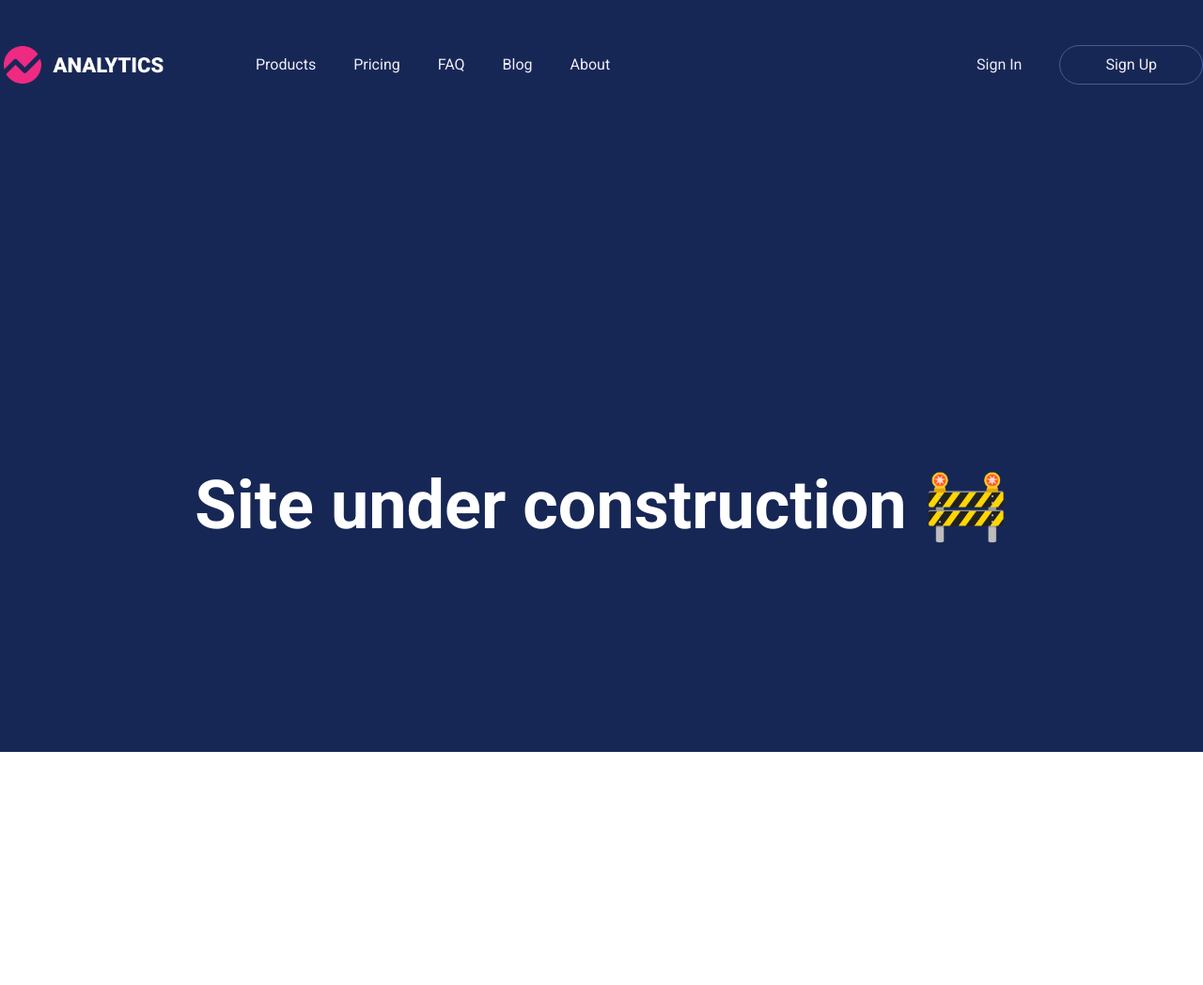
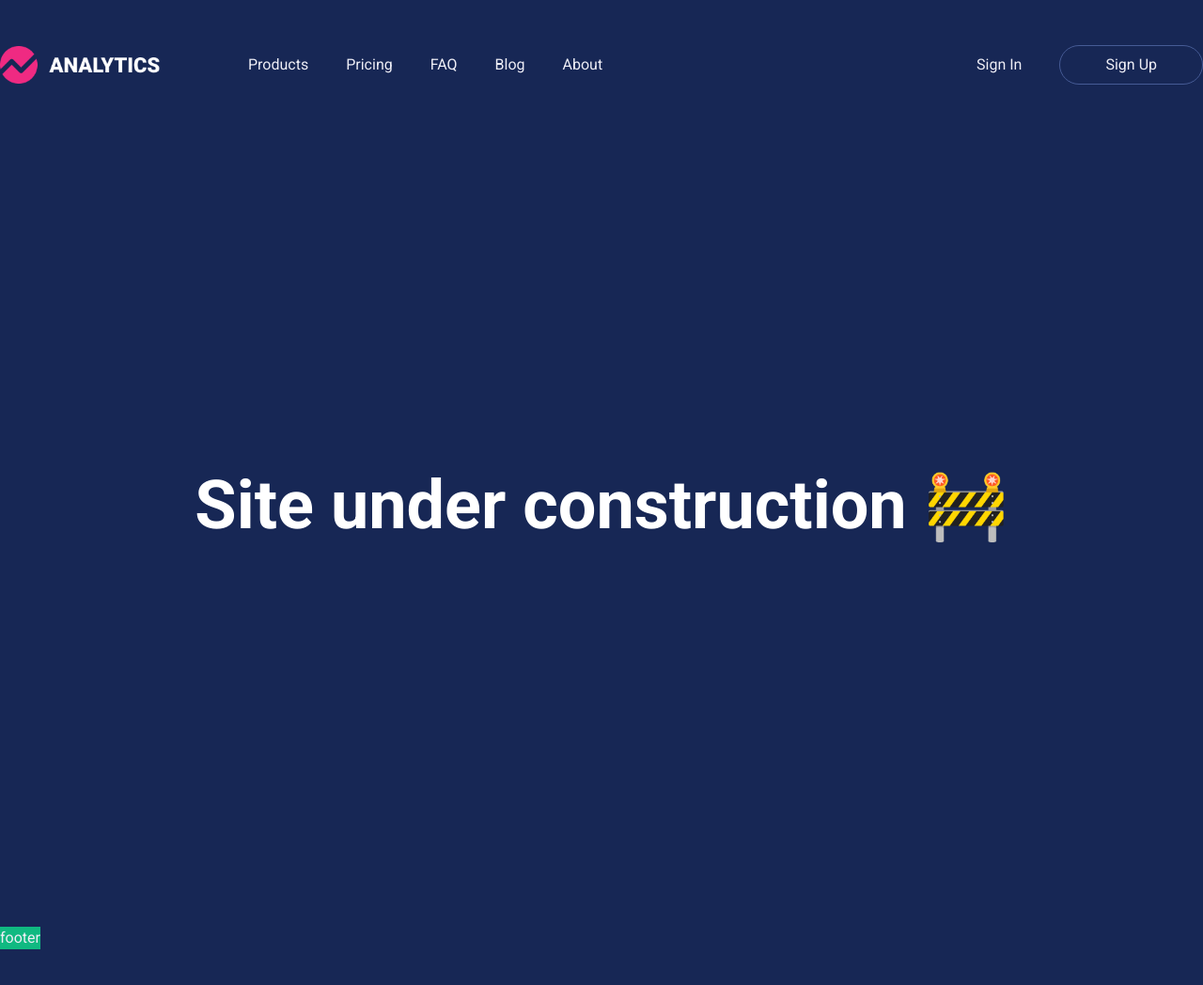
Before and after one commit to bardenHa/saas-analytics-website, a Next.js app: page / in a window 1280 px wide. Shown: the top 1048 px of the page at 94% size. Before the commit the page ends 800 px from the top, so only its background shows below. Built offline with nearby package versions, Linux system fonts and the light colour scheme.

Commit message:
fix: content height

```diff
--- a/app/components/elements/DrawerButton.tsx
+++ b/app/components/elements/DrawerButton.tsx
@@ -1,10 +1,10 @@
 type Props = {
   text: string;
   toggleDrawer: () => void;
-  color?: 'primary' | 'secondary' | 'base';
+  color?: 'primary' | 'secondary' | 'base-color';
 };
 
-const DrawerButton = ({ text, toggleDrawer, color = 'base' }: Props) => {
+const DrawerButton = ({ text, toggleDrawer, color = 'base-color' }: Props) => {
   const handleClick = (): void => {
     //Would have link to page then toggle drawer off
     toggleDrawer();
@@ -13,7 +13,7 @@ const DrawerButton = ({ text, toggleDrawer, color = 'base' }: Props) => {
     <button
       onClick={handleClick}
       className={`px-8 py-4 text-2xl transition duration-150 ease-in-out transform hover:scale-105 rounded-lg bg-${color} hover:bg-${
-        color === 'base' ? 'base-hover' : 'primary-hover'
+        color === 'base-color' ? 'base-hover' : 'primary-hover'
       }
       }`}
     >
--- a/app/components/layouts/Default/Default.tsx
+++ b/app/components/layouts/Default/Default.tsx
@@ -1,14 +1,16 @@
 import NavBar from '@module/NavBar/NavBar';
+import Footer from '@module/Footer/Footer';
 
 type Props = {
   children: React.ReactNode;
 };
 
 const Default = ({ children }: Props) => (
-  <main className="h-screen bg-base">
-    <div className="container h-full mx-auto overflow-hidden">
+  <main className="bg-base-color">
+    <div className="container mx-auto">
       <NavBar />
       {children}
+      <Footer />
     </div>
   </main>
 );
--- /dev/null
+++ b/app/components/modules/Footer/Footer.tsx
@@ -0,0 +1,9 @@
+const Footer = () => {
+  return (
+    <footer className="bottom-0 flex items-center w-full px-4 py-6 text-base md:py-12 text-chart md:px-0">
+      <div className="bg-green-500">footer</div>
+    </footer>
+  );
+};
+
+export default Footer;
--- a/app/components/modules/NavBar/NavBar.tsx
+++ b/app/components/modules/NavBar/NavBar.tsx
@@ -13,9 +13,9 @@ const NavBar = () => {
     setIsOpen(!isOpen);
   };
   return (
-    <header className="top-0 flex items-center w-full px-4 py-6 text-base md:py-12 text-chart md:px-0">
+    <header className="sticky top-0 z-20 flex items-center w-full px-4 py-6 text-base md:py-12 text-chart md:px-0">
       <Link href="/">
-        <a className="flex items-center px-1">
+        <a className="flex items-center px-1 lg:px-0">
           <Image
             src="/assets/logo/main.png"
             alt="analytics logo"
--- a/app/components/templates/HomePage.tsx
+++ b/app/components/templates/HomePage.tsx
@@ -3,7 +3,7 @@ import Head from 'next/head';
 
 const Home: NextPage = () => {
   return (
-    <div className="flex items-center justify-center h-full">
+    <div className="flex items-center justify-center h-screen">
       <Head>
         <title>Site under construction</title>
         <meta name="description" content="Generated by create next app" />
--- a/tailwind.config.js
+++ b/tailwind.config.js
@@ -26,7 +26,7 @@ module.exports = {
       colors: {
         primary: '#EF2A82',
         secondary: '#0088F0',
-        base: '#172755',
+        'base-color': '#172755',
         chart: '#EEEEF6',
         'primary-text': '#172755',
         'secondary-text': '#8794BA',
```
